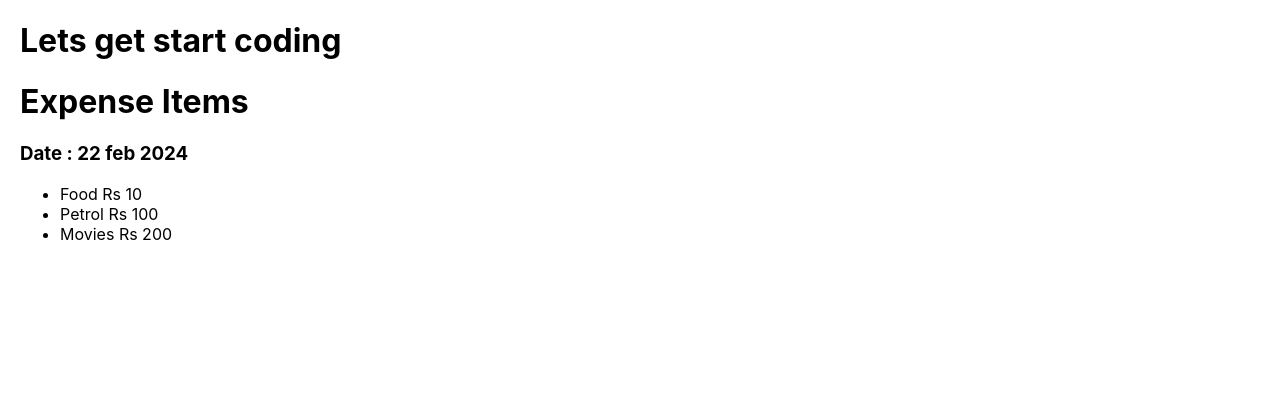
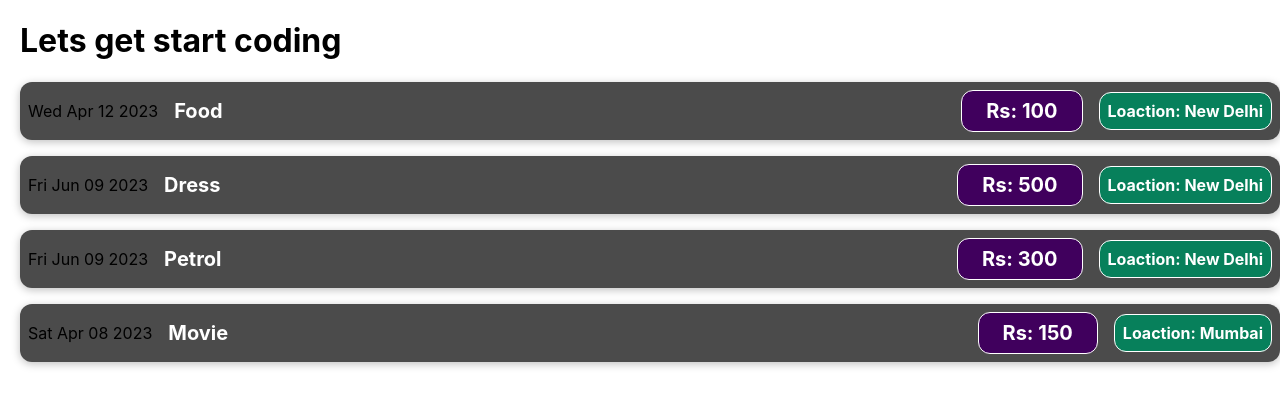
Before and after one commit to bipinlongjam/ExpenseReact, a React (Create React App) app: page / in a window 1280 px wide. Shown: the top 406 px of the page. Built offline with nearby package versions, Linux system fonts and the light colour scheme.

Commit message:
props added

```diff
--- a/src/App.js
+++ b/src/App.js
@@ -3,11 +3,20 @@ import './App.css';
 import ExpenseItem from './components/ExpenseItem'
 
 function App() {
+    const expenses =[
+      {id:1, title:"Food", amount: 100, date:new Date(2023, 3, 12), location:"New Delhi"},
+      {id:2, title:"Dress", amount: 500, date:new Date(2023, 5, 9), location:"New Delhi"},
+      {id:3, title:"Petrol", amount: 300, date:new Date(2023, 5, 9), location:"New Delhi"},
+      {id:4, title:"Movie", amount: 150, date:new Date(2023, 3, 8), location:"Mumbai"}
+    ]
+
   return (
     <div className="App">
       <h1>Lets get start coding</h1>
-       <ExpenseItem/>
-
+       <ExpenseItem title={expenses[0].title} amount={expenses[0].amount} date={expenses[0].date} location={expenses[0].location}/>
+       <ExpenseItem title={expenses[1].title} amount={expenses[1].amount} date={expenses[1].date} location={expenses[1].location}/>
+       <ExpenseItem title={expenses[2].title} amount={expenses[2].amount} date={expenses[2].date} location={expenses[2].location}/>
+       <ExpenseItem title={expenses[3].title} amount={expenses[3].amount} date={expenses[3].date} location={expenses[3].location}/>
     </div>
   );
 }
--- /dev/null
+++ b/src/components/ExpenseItem.css
@@ -0,0 +1,65 @@
+.expense-item {
+    display: flex;
+    justify-content: space-between;
+    align-items: center;
+    box-shadow: 0 2px 8px rgba(0, 0, 0, 0.25);
+    padding: 0.5rem;
+    margin: 1rem 0;
+    border-radius: 12px;
+    background-color: #4b4b4b;
+  }
+
+  .expense-item__description {
+    display: flex;
+    flex-direction: column;
+    gap: 1rem;
+    align-items: flex-end;
+    flex-flow: column-reverse;
+    justify-content: flex-start;
+    flex: 1;
+  }
+
+  .expense-item h2 {
+    color: #3a3a3a;
+    font-size: 1rem;
+    flex: 1;
+    margin: 0 1rem;
+    color: white;
+  }
+
+  .expense-item__price {
+    font-size: 1rem;
+    font-weight: bold;
+    color: white;
+    background-color: #40005d;
+    border: 1px solid white;
+    padding: 0.5rem;
+    border-radius: 12px;
+  }
+  .expense-item__location{
+    font-size: 1rem;
+    font-weight: bold;
+    color: white;
+    background-color: #07805b;
+    border: 1px solid white;
+    padding: 0.5rem;
+    border-radius: 12px;
+  }
+
+  @media (min-width: 580px) {
+    .expense-item__description {
+      flex-direction: row;
+      align-items: center;
+      justify-content: flex-start;
+      flex: 1;
+    }
+
+    .expense-item__description h2 {
+      font-size: 1.25rem;
+    }
+
+    .expense-item__price {
+      font-size: 1.25rem;
+      padding: 0.5rem 1.5rem;
+    }
+  }
--- a/src/components/ExpenseItem.js
+++ b/src/components/ExpenseItem.js
@@ -1,17 +1,30 @@
-function ExpenseItem(){
+import './ExpenseItem.css'
+
+function ExpenseItem(props){
+    const expenseDate = new Date(2024, 2, 19);
+    const expenseTitle = 'Food';
+    const expenseAmount = 200;
+    const expenseLocation = "New Delhi"
     return(
         <div>
-        <h1>Expense Items</h1>
-        <div>
-        <h3>Date : 22 feb 2024</h3>
-        <ul>
-        <li> Food Rs 10</li>
-        <li>Petrol Rs 100</li>
-        <li>Movies Rs 200</li>
-       </ul>
+            <div className="expense-item">
+            <div>{props.date.toDateString()}</div>
+            <div className='expense-item__description'>
+               <h2>{props.title}</h2>
+               <div className='expense-item__price'>Rs: {props.amount}</div>
+               <div className='expense-item__location'>Loaction: {props.location}</div>
+            </div>
+            {/* <div className='expense-item__description'>
+               <h2>Petrol</h2>
+               <div className='expense-item__price'>Rs: 100</div>
+            </div>
+            <div className='expense-item__description'>
+               <h2>Movies</h2>
+               <div className='expense-item__price'>Rs: 200</div>
+            </div> */}
+    </div>
         </div>
 
-        </div>
     )
 }
 export default ExpenseItem;
```
